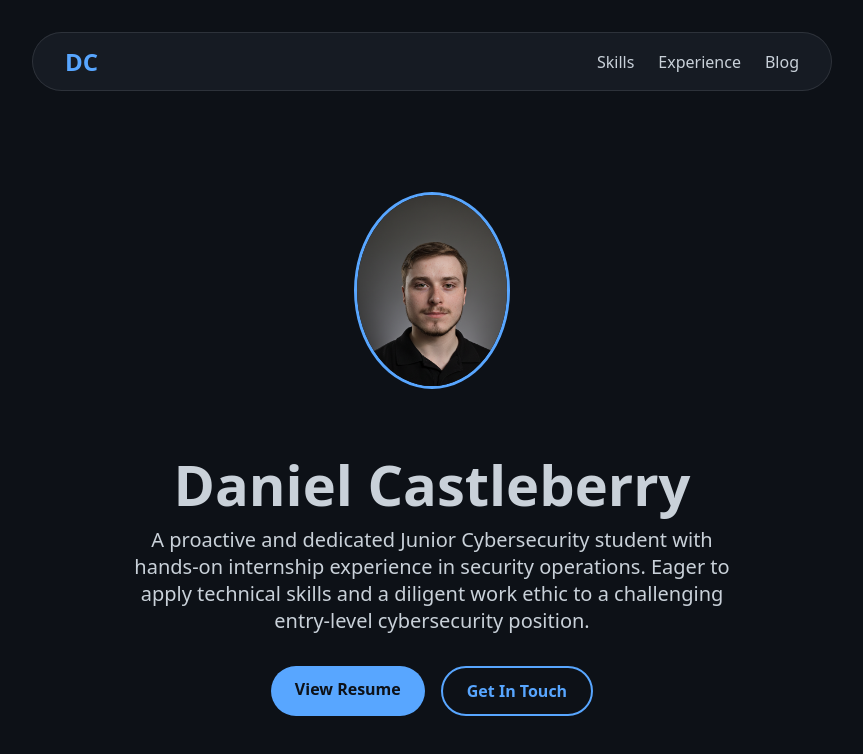
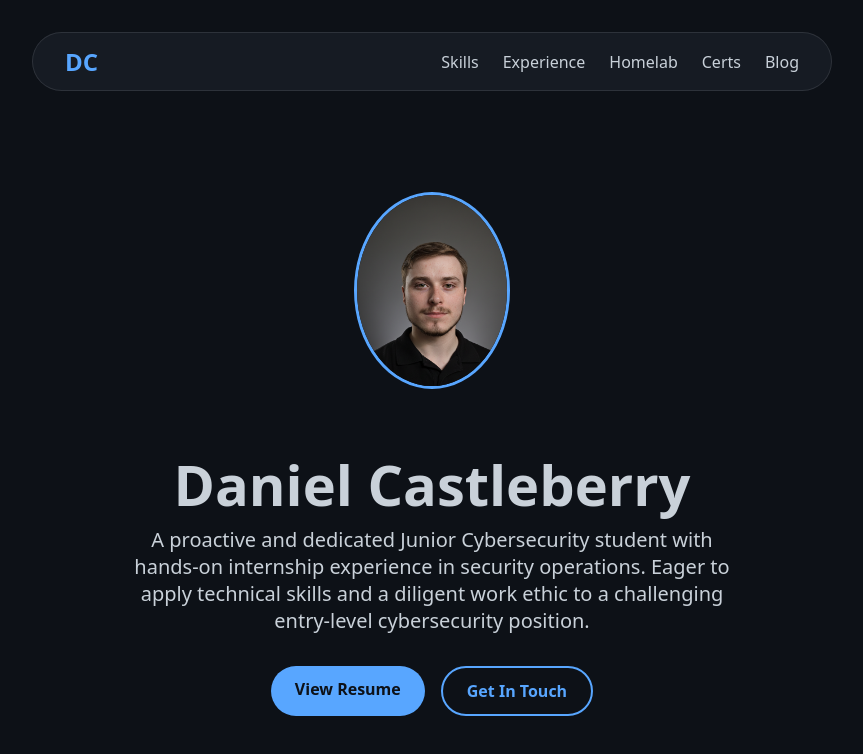
Before and after one commit to TheTrueSergeant1/danielcastleberry-portfolio, an Astro site: page / in a window 1280 px wide. Shown: the top 754 px of the page, without its empty margins (208-1071 px from the left). Built offline with nearby package versions, Linux system fonts and the light colour scheme; Astro itself is replaced by a stand-in of ours.

Commit message:
Feat: Add homelab and certs to navigation

```diff
--- a/src/components/Header.astro
+++ b/src/components/Header.astro
@@ -6,7 +6,7 @@
         <ul>
             <li><a href="/skills">Skills</a></li>
             <li><a href="/experience">Experience</a></li>
-            <li><a href="/blog">Blog</a></li>
+            <li><a href="/homelab">Homelab</a></li> <li><a href="/certifications">Certs</a></li> <li><a href="/blog">Blog</a></li>
         </ul>
     </nav>
 </header>
```
